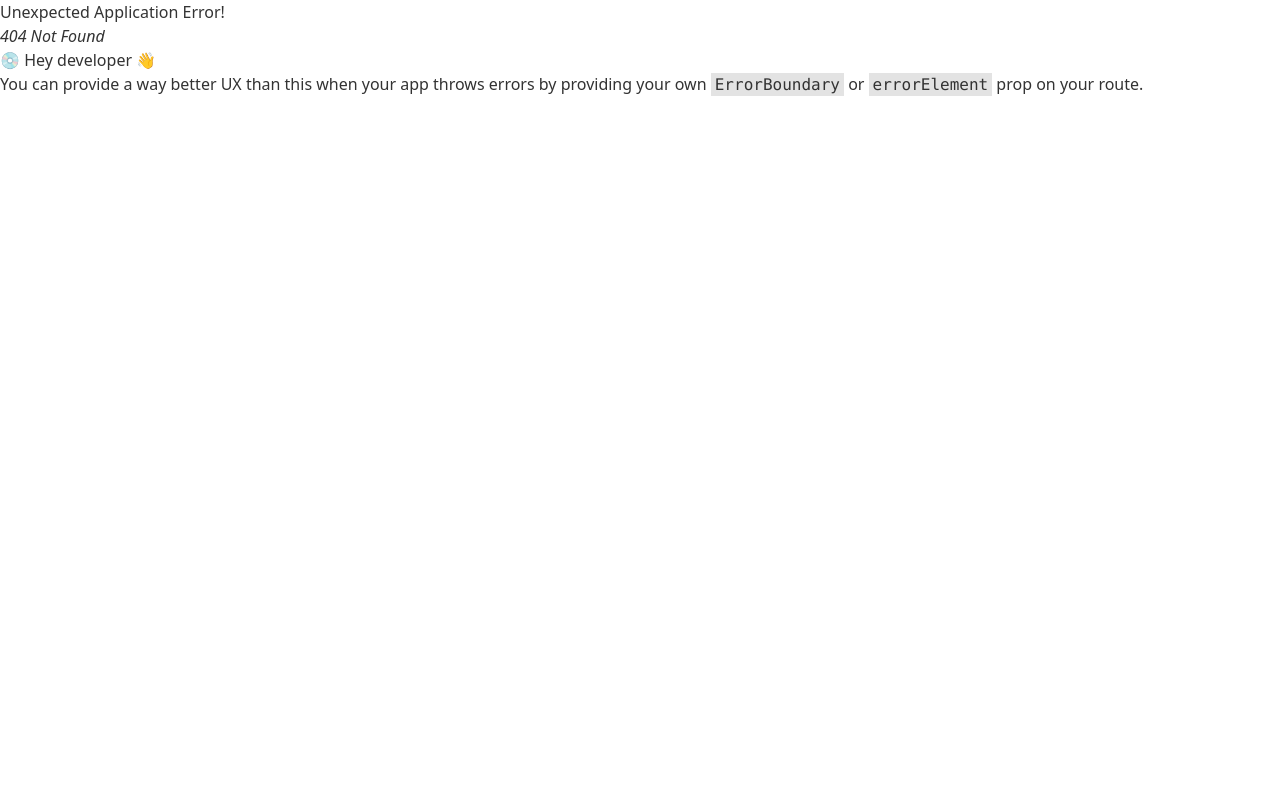
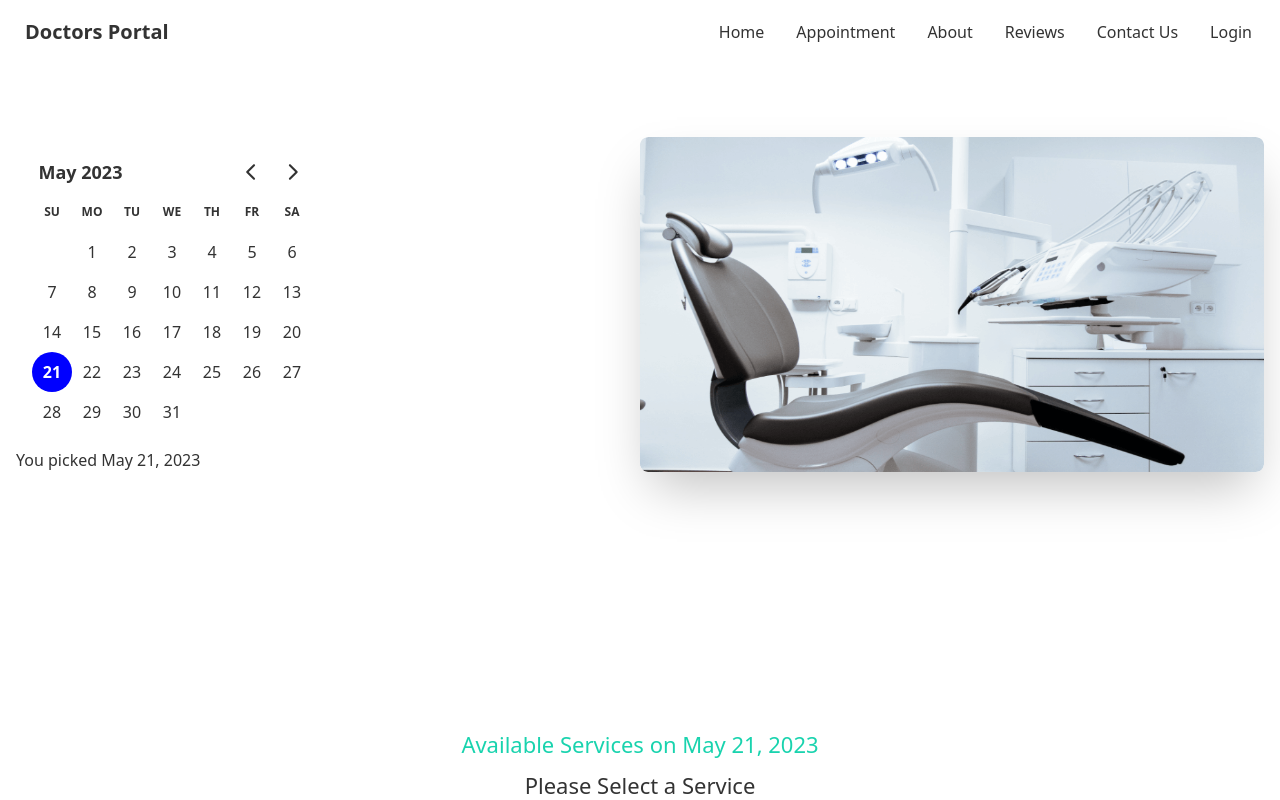
Before and after one commit to shahadat52/Doctors-Portal, a React (Create React App) app: page /appointment in a window 1280 px wide. Before the commit this address had no page. Shown: the top 800 px of the page. Built offline with nearby package versions, Linux system fonts and the light colour scheme.

Commit message:
appointment banner added

```diff
--- a/package.json
+++ b/package.json
@@ -7,7 +7,9 @@
     "@testing-library/react": "^13.4.0",
     "@testing-library/user-event": "^13.5.0",
     "daisyui": "^2.51.6",
+    "date-fns": "^2.30.0",
     "react": "^18.2.0",
+    "react-day-picker": "^8.7.1",
     "react-dom": "^18.2.0",
     "react-router-dom": "^6.11.1",
     "react-scripts": "5.0.1",
--- /dev/null
+++ b/src/Pages/Appointment/Appointment/Appointment.jsx
@@ -0,0 +1,21 @@
+import React, { useState } from 'react';
+import AppointmentBanner from './AppointmentBanner/AppointmentBanner';
+import AvailableAppointment from '../AvailableAppointment/AvailableAppointment';
+
+const Appointment = () => {
+    const [selectedDate, setSelectedDate] = useState(new Date())
+
+    return (
+        <div>
+            <AppointmentBanner
+                selectedDate={selectedDate}
+                setSelectedDate={setSelectedDate}
+            />
+            <AvailableAppointment
+                selectedDate={selectedDate}
+            />
+        </div>
+    );
+};
+
+export default Appointment;
--- /dev/null
+++ b/src/Pages/Appointment/Appointment/AppointmentBanner/AppointmentBanner.jsx
@@ -0,0 +1,26 @@
+import React, { useState } from 'react';
+import dentistChair from '../../.././../assets/images/chair.png'
+import { DayPicker } from 'react-day-picker';
+import { format } from 'date-fns';
+
+const AppointmentBanner = ({selectedDate, setSelectedDate}) => {
+    return (
+        <div>
+            <div className=" hero-content flex-col justify-between lg:flex-row-reverse">
+                <img alt='' src={dentistChair} className="lg:w-1/2 sm:h-[225px] lg:h-[335px]  rounded-lg shadow-2xl" />
+                <div>
+                    <DayPicker
+                    mode='single'
+                    selected={selectedDate}
+                    onSelect={setSelectedDate}
+                    />
+                <p>You picked {format(selectedDate, 'PP')}</p>
+
+                </div>
+            </div>
+
+        </div>
+    );
+};
+
+export default AppointmentBanner;
--- /dev/null
+++ b/src/Pages/Appointment/AvailableAppointment/AvailableAppointment.jsx
@@ -0,0 +1,13 @@
+import { format } from 'date-fns';
+import React from 'react';
+
+const AvailableAppointment = ({ selectedDate }) => {
+    return (
+        <div>
+            <h3 className='text-[22px] text-secondary text-center mt-60'>Available Services on {format(selectedDate, 'PP')}</h3>
+            <h3 className='text-center text-[22px] mt-2 '>Please Select a Service</h3>
+        </div>
+    );
+};
+
+export default AvailableAppointment;
--- a/src/Pages/Shared/Footer/Footer.jsx
+++ b/src/Pages/Shared/Footer/Footer.jsx
@@ -4,7 +4,7 @@
 
 const Footer = () => {
     return (
-        <div style={{
+        <footer style={{
             backgroundImage: `url(${footer})`,
             backgroundSize: 'cover',
             backgroundRepeat: 'no-repeat',
@@ -31,7 +31,7 @@
                 </div>
             </footer>
             <p className='text-center pb-11 text-sm'>Copyright © 2023 - All right reserved</p>
-        </div>
+        </footer>
     );
 };
 
--- a/src/Pages/Shared/Navbar/Navbar.jsx
+++ b/src/Pages/Shared/Navbar/Navbar.jsx
@@ -3,8 +3,8 @@
 
 const menuItems = <>
     <li><Link to="/">Home</Link></li>
+    <li><Link to="/appointment">Appointment</Link></li>
     <li><Link to="/about">About</Link> </li>
-    <li><Link to="/appointment">Appointment</Link></li>
     <li><Link to="/reviews">Reviews</Link></li>
     <li><Link to="/contactUs">Contact Us</Link></li>
     <li><Link to="/login">Login</Link></li>
--- a/src/Routers/Routers/Router.jsx
+++ b/src/Routers/Routers/Router.jsx
@@ -2,6 +2,7 @@
 import Main from "../../Layout/Main";
 import Home from "../../Pages/Home/Home";
 import Login from "../../Pages/Shared/Navbar/Login";
+import Appointment from "../../Pages/Appointment/Appointment/Appointment";
 
 export const router = createBrowserRouter([
     {
@@ -15,6 +16,10 @@
             {
                 path: '/login',
                 element: <Login></Login>
+            },
+            {
+                path: '/appointment',
+                element: <Appointment></Appointment>
             }
         ]
     }
--- a/src/index.js
+++ b/src/index.js
@@ -3,6 +3,7 @@
 import './index.css';
 import App from './App';
 import reportWebVitals from './reportWebVitals';
+import 'react-day-picker/dist/style.css';
 
 const root = ReactDOM.createRoot(document.getElementById('root'));
 root.render(
```
Also changed, not shown: 1 other file (tests, documents, lock files or other folders).
